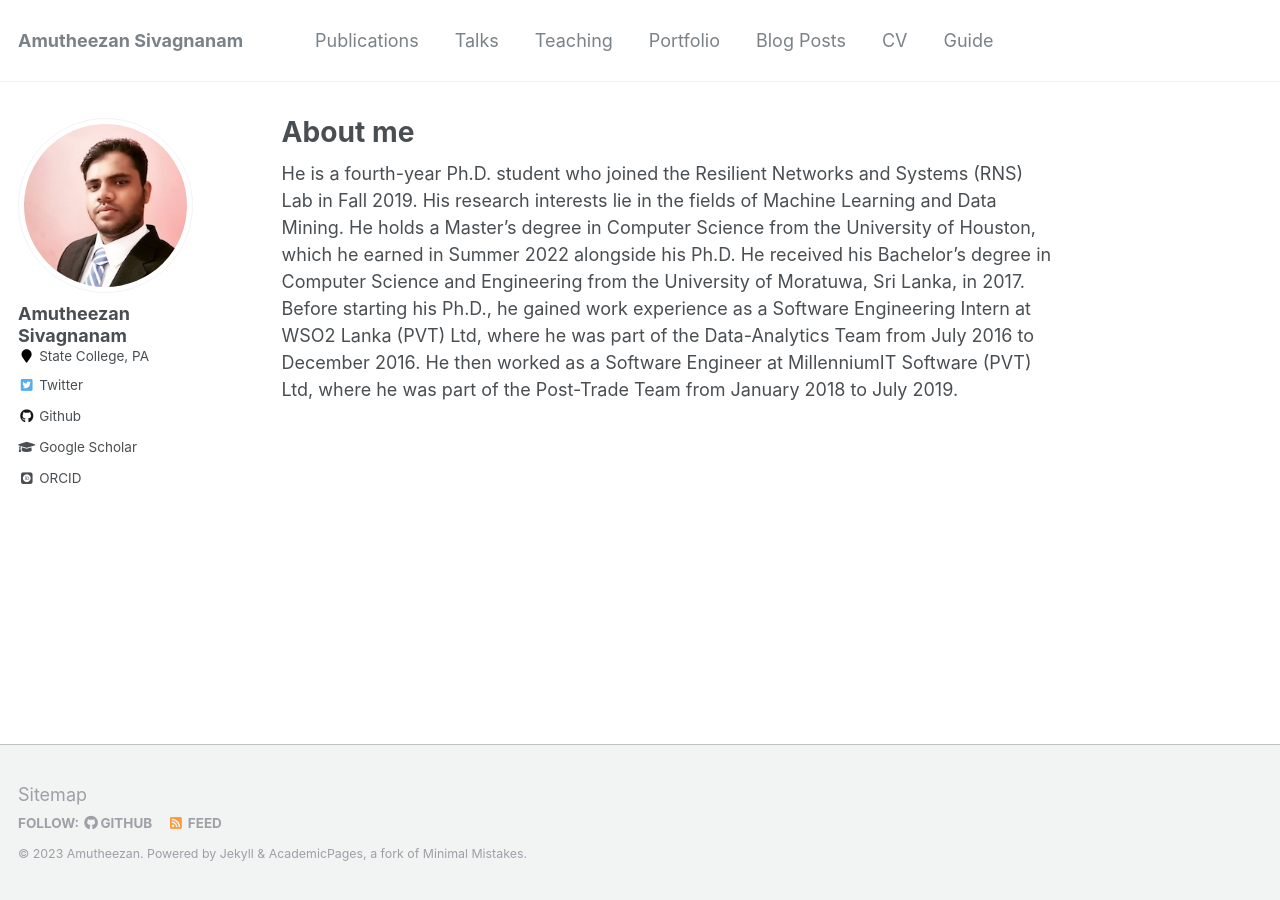
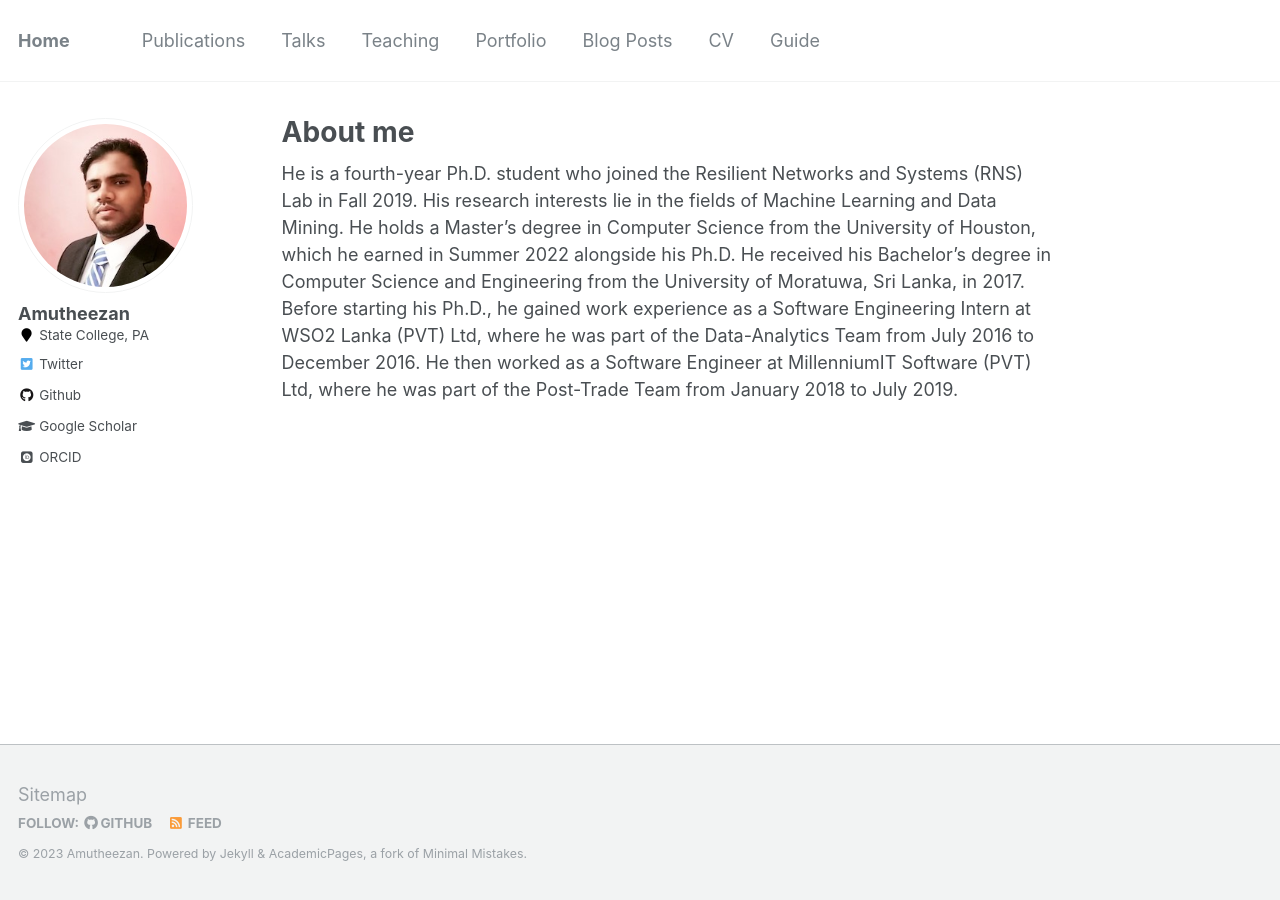
Before and after one commit to Amutheezan/amutheezan.github.io, a Jekyll site: the page built from _pages/about.md, in a window 1280 px wide. Built offline with Jekyll 4.4.1, drawn with Linux system fonts in a browser that asks for light colours; some web fonts are replaced.

Commit message:
Update _config.yml

```diff
--- a/_config.yml
+++ b/_config.yml
@@ -7,7 +7,7 @@
 
 # Site Settings
 locale                   : "en-US"
-title                    : "Amutheezan Sivagnanam"
+title                    : "Home"
 title_separator          : "-"
 name                     : &name "Amutheezan"
 description              : &description ""
@@ -80,7 +80,7 @@ analytics:
 
 # Site Author
 author:
-  name             : "Amutheezan Sivagnanam"
+  name             : "Amutheezan"
   avatar           : "display_picture.jpeg"
   bio              :
   location         : "State College, PA"
```
